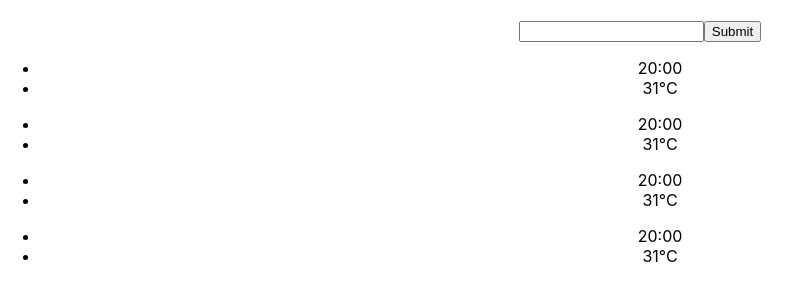
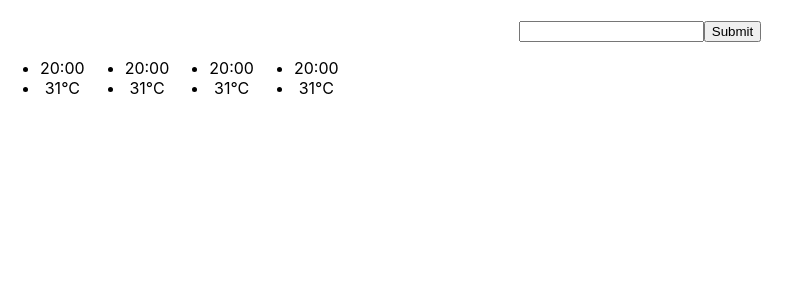
Before and after one commit to craftedcodes/react-based-weather-app, a React (Create React App) app: page / in a window 1280 px wide. Shown: the top 300 px of the page, without its empty margins (0-801 px from the left). Built offline with nearby package versions, Linux system fonts and the light colour scheme.

Commit message:
Update Forecast.css

```diff
--- a/src/Forecast.css
+++ b/src/Forecast.css
@@ -1,11 +1,10 @@
-.Forecast forecast {
+.forecast {
   display: flex;
   flex-direction: row;
   list-style: none;
   color: black;
 }
-
-.Forecast forecast-list {
+.forecast-list {
   display: flex;
   flex-direction: column;
   text-align: center;
```
